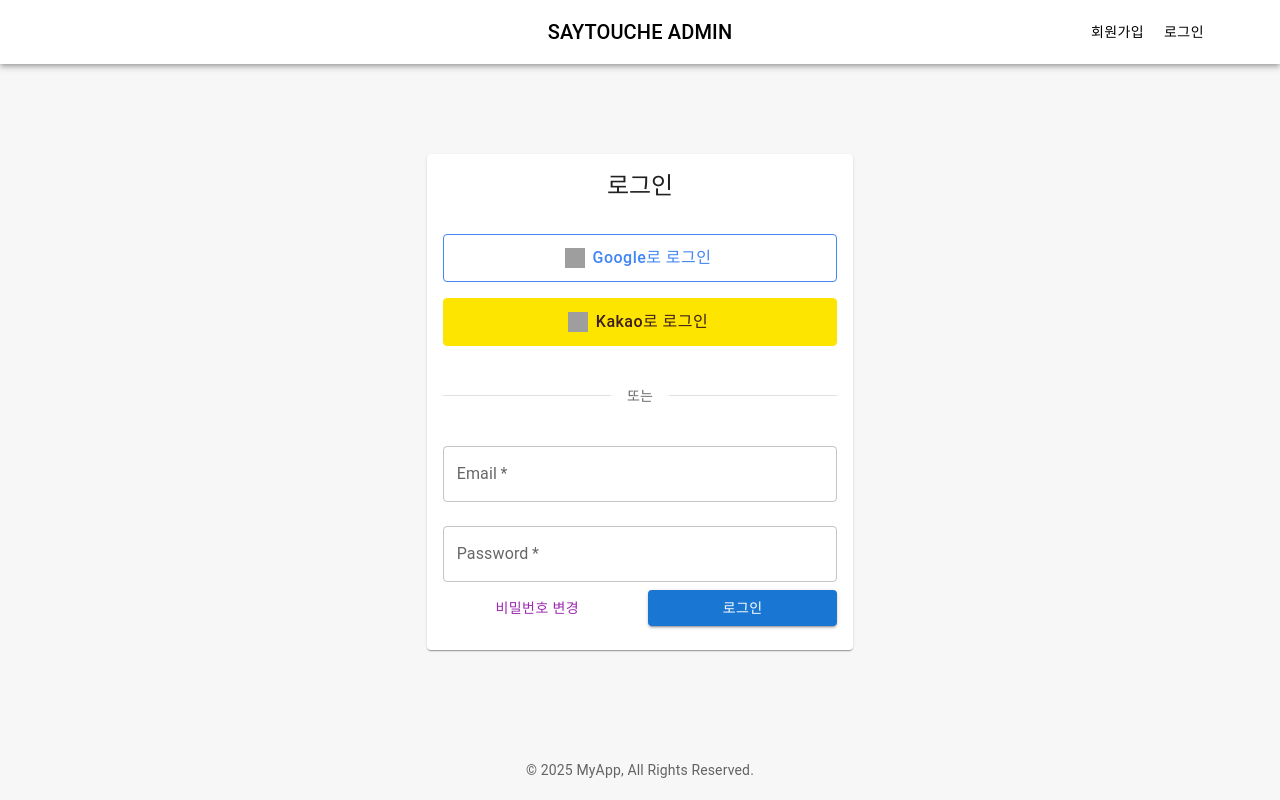
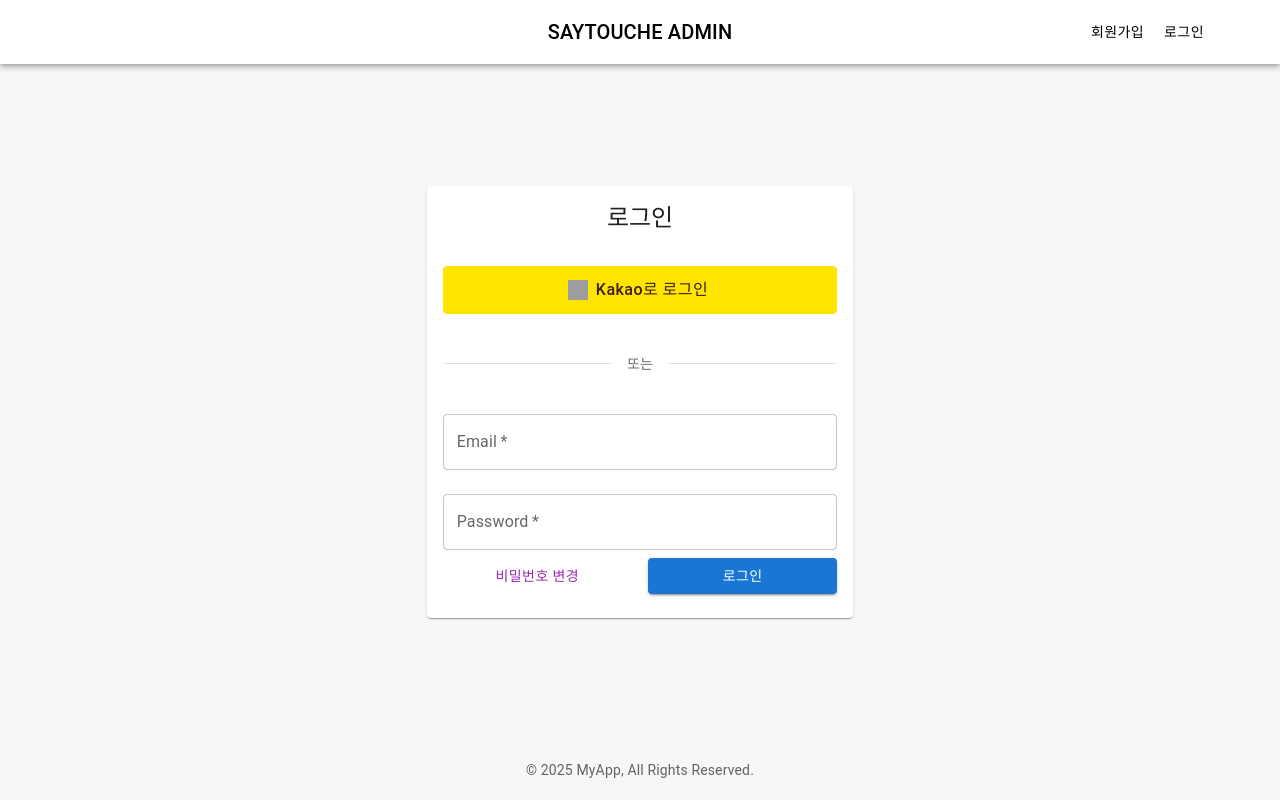
Before and after one commit to HanJongKyun/say4team_admin, a React (Vite) app: page /login in a window 1280 px wide. Built offline with nearby package versions, Linux system fonts and the light colour scheme; no server answers; grey boxes are pictures that could not be loaded.

Commit message:
구글로그인 삭제

```diff
--- a/src/components/LoginPage.jsx
+++ b/src/components/LoginPage.jsx
@@ -94,33 +94,6 @@ const LoginPage = () => {
               <Button
                 variant='outlined'
                 fullWidth
-                onClick={handleGoogleLogin}
-                sx={{
-                  mb: 2,
-                  borderColor: '#4285f4',
-                  color: '#4285f4',
-                  '&:hover': {
-                    borderColor: '#3367d6',
-                    backgroundColor: '#f8f9fa',
-                  },
-                  textTransform: 'none',
-                  fontSize: '16px',
-                  height: '48px',
-                }}
-                startIcon={
-                  <img
-                    src='https://developers.google.com/identity/images/g-logo.png'
-                    alt='Google'
-                    style={{ width: '20px', height: '20px' }}
-                  />
-                }
-              >
-                Google로 로그인
-              </Button>
-
-              <Button
-                variant='outlined'
-                fullWidth
                 onClick={handleKakaoLogin}
                 sx={{
                   mb: 2,
```
